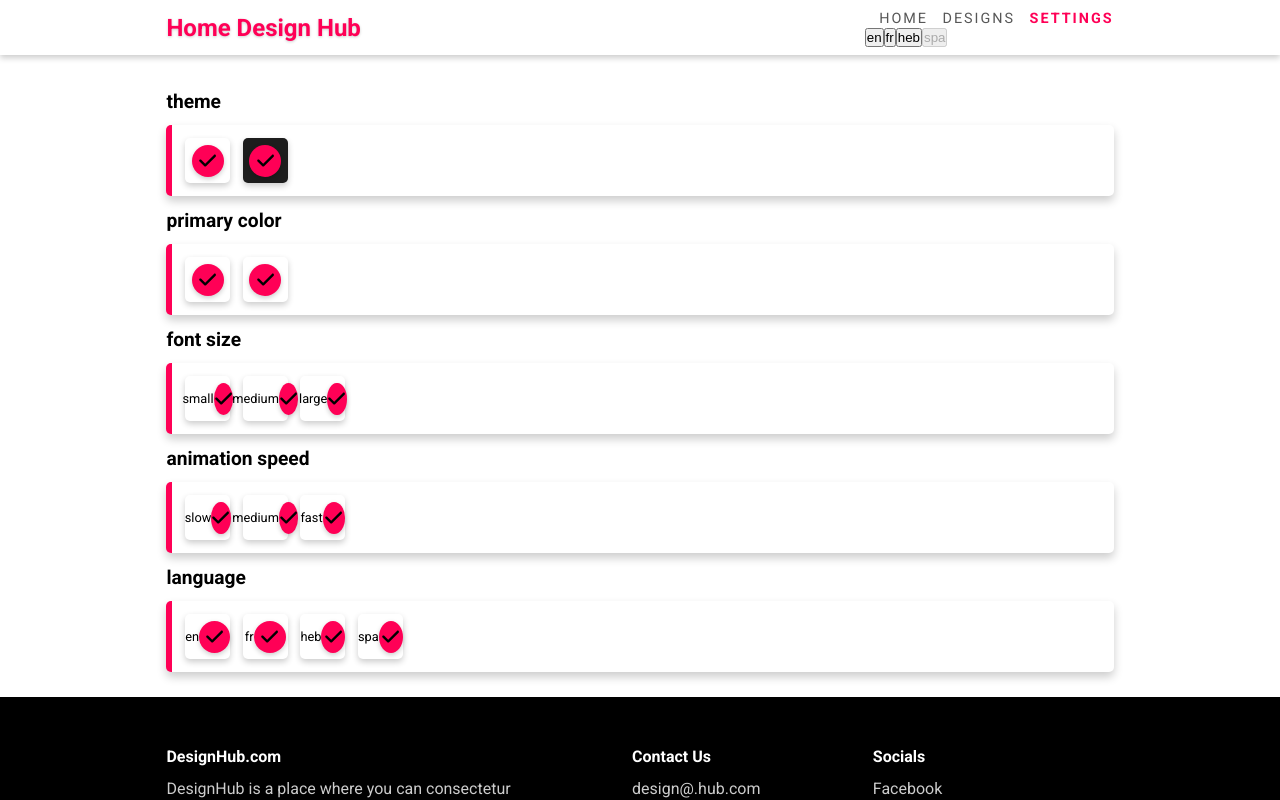
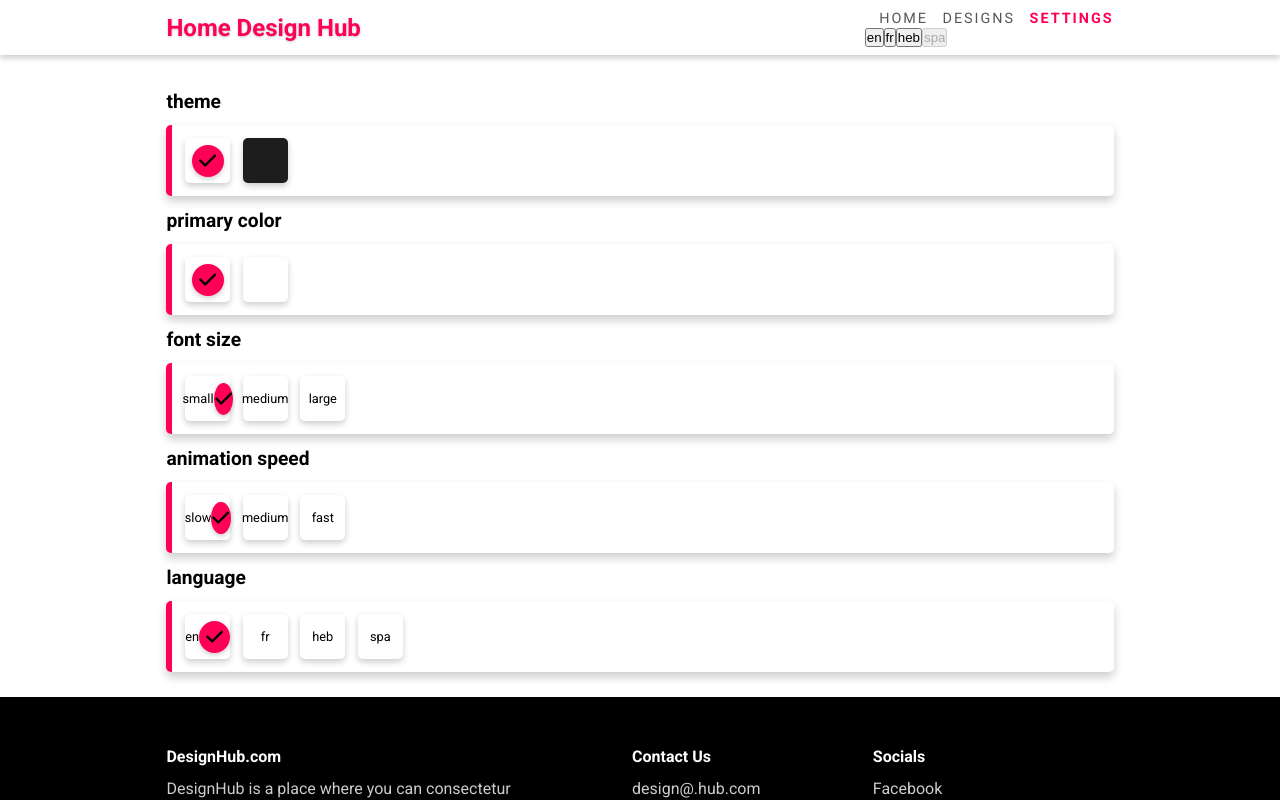
Before and after one commit to NataEn/home_appliances_app, a React (Create React App) app: page /settings in a window 1280 px wide. Shown: the top 800 px of the page. Built offline with nearby package versions, Linux system fonts and the light colour scheme.

Commit message:
adding click event on option

```diff
--- a/src/pages/settingsPage/Settings.tsx
+++ b/src/pages/settingsPage/Settings.tsx
@@ -1,8 +1,8 @@
-import React, { FC } from "react";
+import React, { FC, useState } from "react";
 import SettingBox from "./components/SettingBox/SettingBox";
 
 export type StyleSetting = {
-    readonly uuid?: string | number,
+    readonly uuid: string | number,
     name: string,
     value: StyleSettingOption[],
 }
@@ -10,17 +10,19 @@ export type StyleSetting = {
 export type StyleSettingOption = {
     readonly uuid: string | number,
     value?: string | null | undefined,
-    className?: string | null | undefined
+    className: string
 }
 export interface SettingsOwnProps {
-settings:StyleSetting[]
+settings:StyleSetting[],
 }
 export type SettingsProps = SettingsOwnProps
 
 const Settings: FC<SettingsProps> = ({settings}): JSX.Element => {
+    const [theme, setTheme] = useState("light")
+
     return <div className="settings">
         <div className="options-container">
-            {settings.map((setting: StyleSetting) => <SettingBox key={setting?.uuid} title={setting.name} options={setting.value} />)}
+            {settings.map((setting: StyleSetting) => <SettingBox key={setting.uuid} title={setting.name} options={setting.value} />)}
         </div>
     </div>
 }
--- a/src/pages/settingsPage/components/SettingBox/SettingBox.tsx
+++ b/src/pages/settingsPage/components/SettingBox/SettingBox.tsx
@@ -1,18 +1,27 @@
-import React, { FC } from "react";
+import React, { FC, useState } from "react";
 import Utils from "../../../../Utils/mainUtils";
 import SettingOption from "../SettingOption/SettingOption";
-import {StyleSetting, StyleSettingOption} from "../../Settings"
+import { StyleSettingOption } from "../../Settings"
 
 export interface SettingBoxProps {
+    key: string | number,
     title: string,
     options: StyleSettingOption[],
-    className?: string
+    className?: string | undefined
 }
 
-const SettingBox: FC<SettingBoxProps> = ({ title, options, className }): JSX.Element => {
-    return <div className={Utils.AddClassNames(["setting-box", className])}>
+const SettingBox: FC<SettingBoxProps> = ({ key, title, options, className }): JSX.Element => {
+    const [settingType, setSettingType] = useState(title)
+    const [settingOption, setSettingOption] = useState(options[0].className)
+
+    const onClickSettingOption = (className:string):void => {
+        console.log(className)
+        //setSettingOption()
+    }
+
+    return <div className={Utils.AddClassNames(["setting-box", className])} key={key}>
         <h2>{title}</h2>
-        <div className="options-container">{options.map((option: StyleSettingOption, index) => <SettingOption uuid={index} value={option.value} className={option.className}/>)}</div>
+        <div className="options-container">{options.map((option: StyleSettingOption) => <SettingOption onClickOption={onClickSettingOption} selectedOption={settingOption} uuid={option.uuid} value={option.value} className={option.className} />)}</div>
     </div>
 }
 
--- a/src/pages/settingsPage/components/SettingOption/SettingOption.tsx
+++ b/src/pages/settingsPage/components/SettingOption/SettingOption.tsx
@@ -5,16 +5,18 @@ import Utils from "../../../../Utils/mainUtils";
 
 export interface SettingOptionProps {
     readonly uuid: string | number,
+    selectedOption: string,
     value?: string | null | undefined,
-    className?: string | null | undefined
+    className: string,
+    onClickOption:(optionClassName:string)=>void
 }
 
 
-const SettingOption: FC<SettingOptionProps> = ({ uuid, value, className }): JSX.Element => {
+const SettingOption: FC<SettingOptionProps> = ({ uuid, value, className, selectedOption, onClickOption }): JSX.Element => {
 
-    return <div className={Utils.AddClassNames(["option", className])} key={uuid}>
+    return <div className={Utils.AddClassNames(["option", className])} key={uuid} onClick={(e: React.MouseEvent)=>onClickOption(className)}>
         {value&&<span className="option-value">{value}</span>}
-    <div className="check"><FontAwesomeIcon icon={faCheck}/></div>
+    {selectedOption===className && <div className="check"><FontAwesomeIcon icon={faCheck}/></div>}
 </div>
 }
 
```
